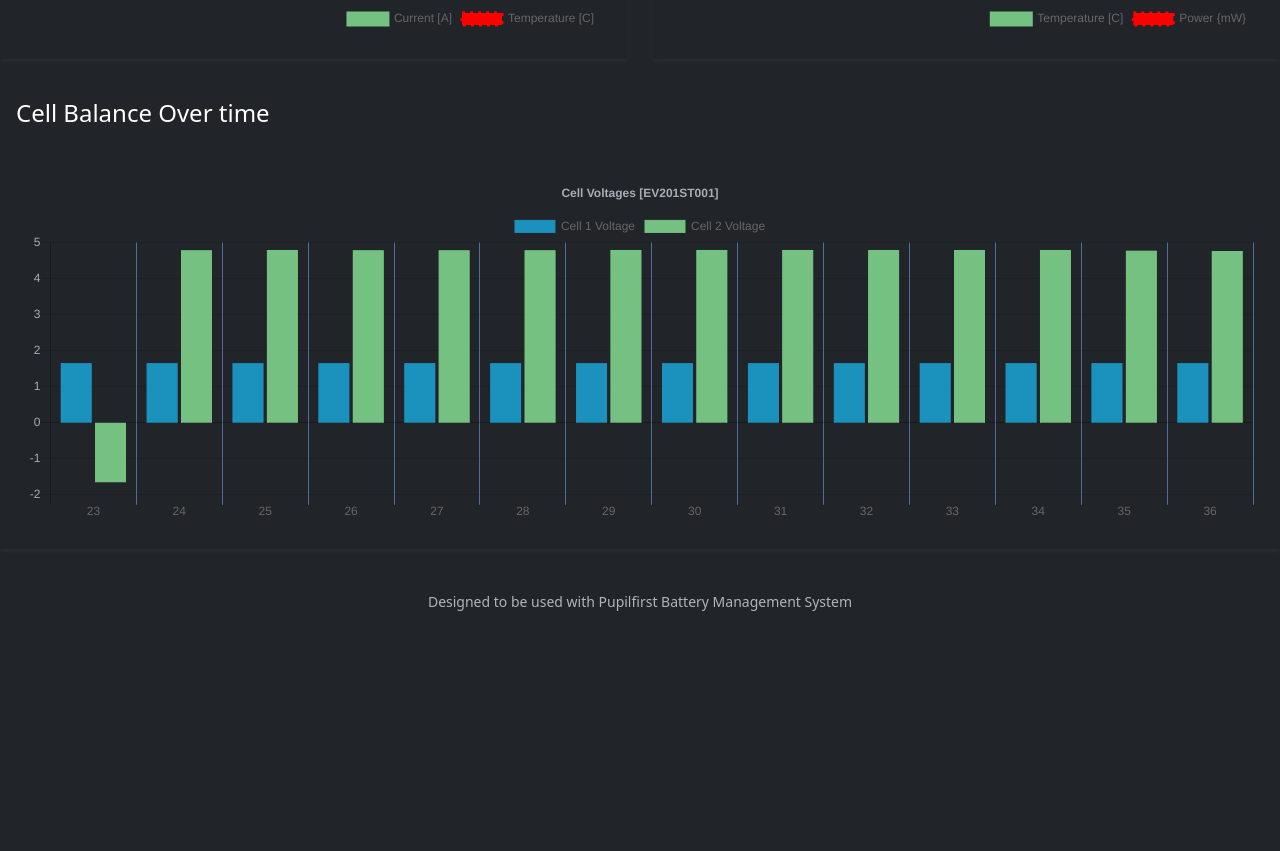
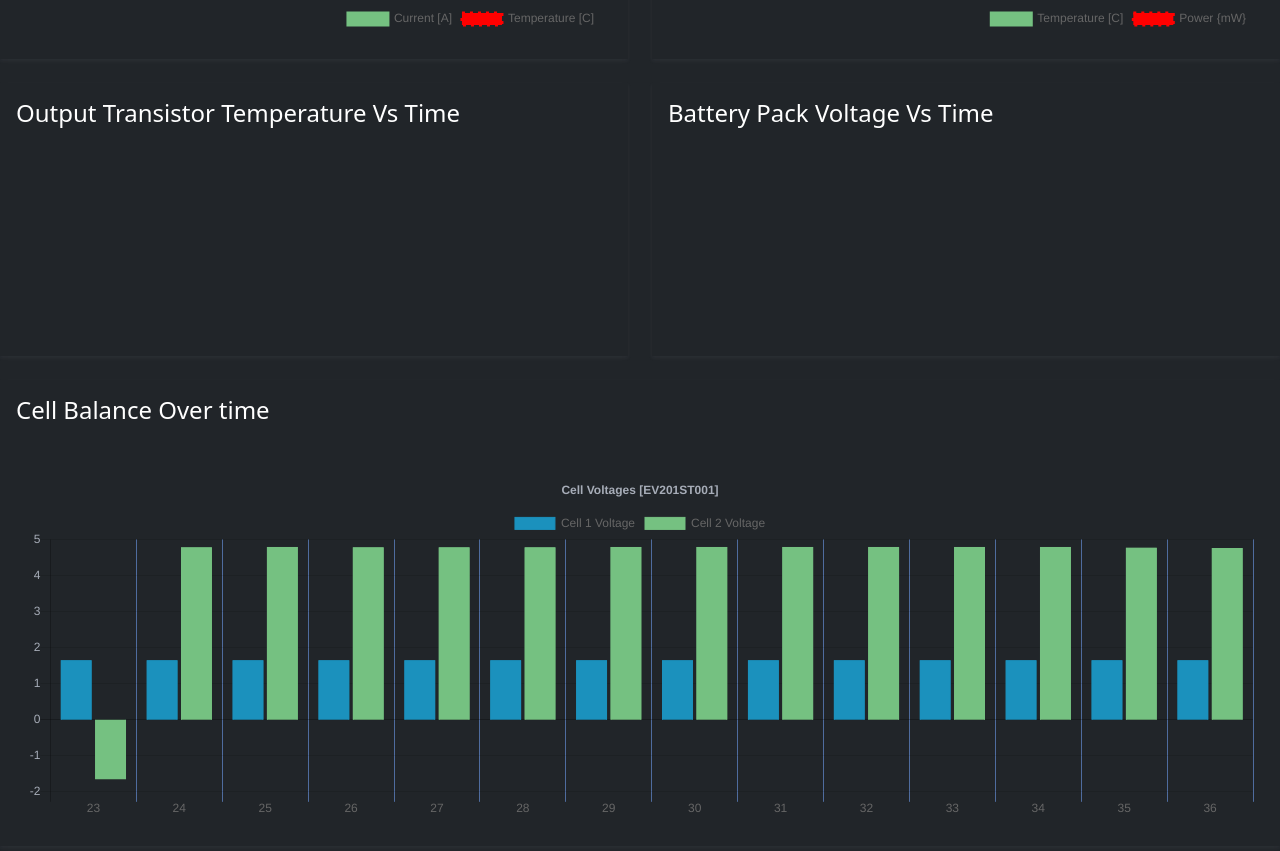
Before and after one commit to swapnilmankame1995/BMS_main, a plain HTML site: page Dashboard/index.html in a window 1280 px wide. Shown: the part 1779-2630 px from the top of the page. Before the commit the page ends 2408 px from the top, so only its background shows below. Drawn offline with Linux system fonts and the light colour scheme.

Commit message:
Add files via upload

```diff
--- a/Dashboard/index.html
+++ b/Dashboard/index.html
@@ -261,6 +261,55 @@
 </div>
 <!-- --------------------------------------Line Chart -------------------------------- -->
 
+<!-- --------------------------------------Line Chart -------------------------------- -->
+
+<div class="row g-4 mb-4">
+	<div class="col-12 col-lg-6">
+		<div class="app-card app-card-chart h-100 shadow-sm">
+			<div class="app-card-header p-3">
+				<div class="row justify-content-between align-items-center">
+					<div class="col-auto">
+						<h4 class="app-card-title">Output Transistor Temperature Vs Time</h4>
+					</div><!--//col-->
+					<div class="col-auto">
+
+					</div><!--//col-->
+				</div><!--//row-->
+			</div><!--//app-card-header-->
+			<div class="app-card-body p-3 p-lg-4">
+
+				<div class="chart-container">
+					<canvas id="canvas-linechart7" ></canvas>
+				</div>
+			</div><!--//app-card-body-->
+		</div><!--//app-card-->
+
+	</div><!--//col-->
+	<div class="col-12 col-lg-6" >
+		<div class="app-card app-card-chart h-100 shadow-sm">
+			<div class="app-card-header p-3">
+				<div class="row justify-content-between align-items-center">
+					<div class="col-auto">
+						<h4 class="app-card-title">Battery Pack Voltage Vs Time</h4>
+					</div><!--//col-->
+					<div class="col-auto">
+
+					</div><!--//col-->
+				</div><!--//row-->
+			</div><!--//app-card-header-->
+			<div class="app-card-body p-3 p-lg-4">
+
+				<div class="chart-container">
+					<canvas id="canvas-linechart8" ></canvas>
+				</div>
+			</div><!--//app-card-body-->
+		</div><!--//app-card-->
+
+	</div><!--//col-->
+</div>
+</div>
+<!-- --------------------------------------Line Chart -------------------------------- -->
+
 <!-- --------------------------------------Line Chart and Bar chart / Last row -------------------------------- -->
 
 <div class="row g-4 mb-4">
@@ -286,13 +335,10 @@
 		</div><!--//app-card-->
 	</div><!--//col-->
 </div>
+
+
 </div>
 <!-- --------------------------------------Line Chart and Bar chart / Last row -------------------------------- -->
-
-
-
-
-
 
 
 
```
